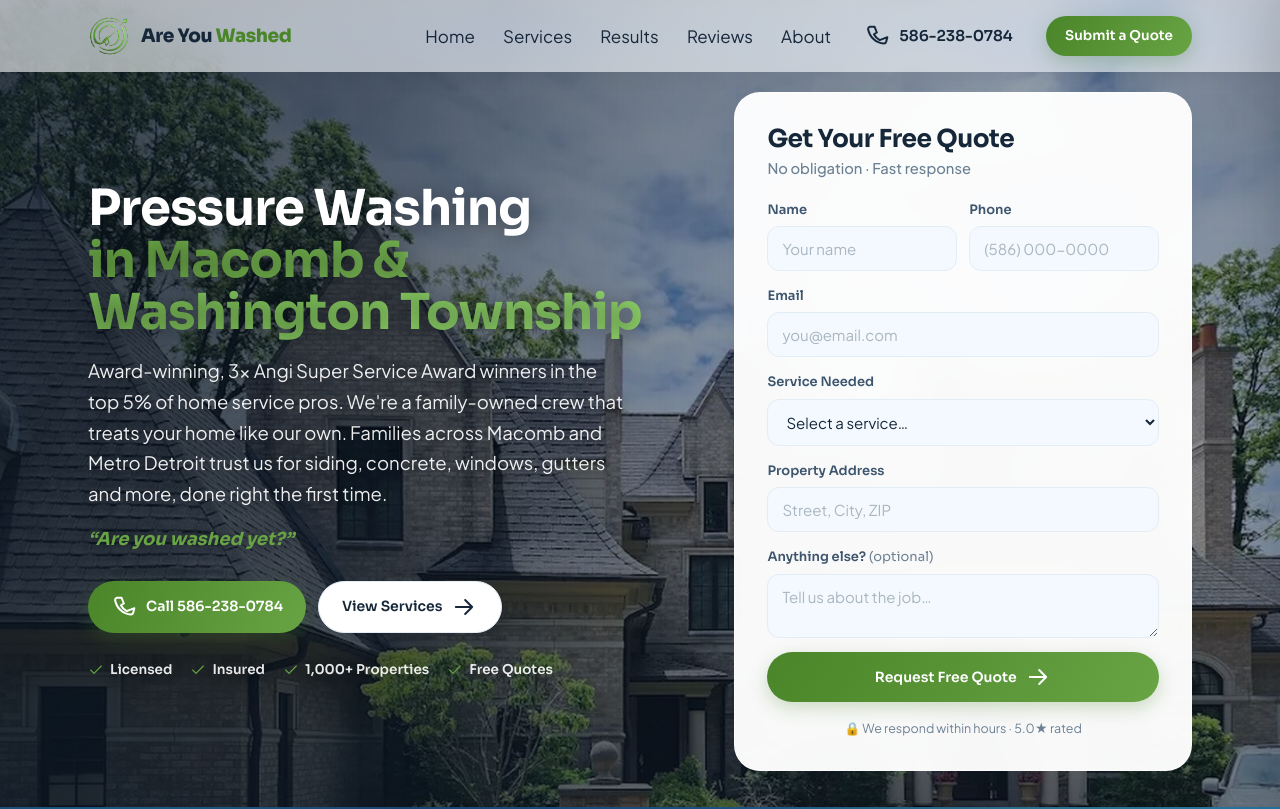
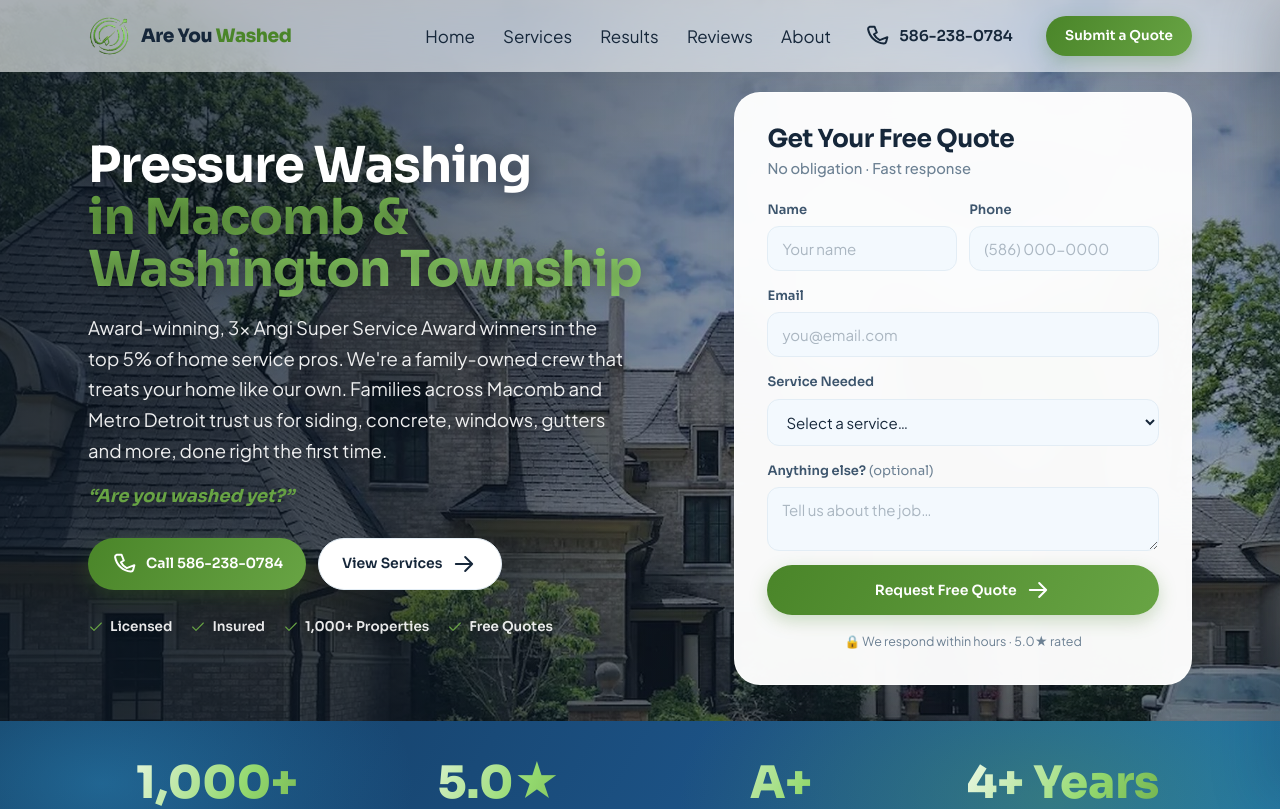
Before and after one commit to notAntonioWilson/are_you_washed, a Next.js app: page / in a window 1280 px wide. Shown: the top 809 px of the page. Built offline with nearby package versions, Linux system fonts and the light colour scheme.

Commit message:
Remove Property Address field from quote form UI and Address key from webhook payload; all other fields and conditional logic unchanged

```diff
--- a/app/api/quote/route.ts
+++ b/app/api/quote/route.ts
@@ -34,7 +34,6 @@ export async function POST(req: NextRequest) {
       Email: email,
       Phone: phone,
       Service: service,
-      Address: (data?.address ?? "").toString().trim(),
       Notes: (data?.details ?? "").toString().trim(),
       "Approx. Number of Windows": (data?.windows ?? "").toString().trim(),
       Stories: (data?.stories ?? "").toString().trim(),
--- a/components/QuoteForm.tsx
+++ b/components/QuoteForm.tsx
@@ -75,11 +75,6 @@ export default function QuoteForm({ variant = "page" }: { variant?: Variant }) {
           <option value="" disabled>Select a service…</option>
           {quoteServices.map((s) => (<option key={s} value={s}>{s}</option>))}
         </select>
-      </div>
-
-      <div className="qf-field">
-        <label htmlFor="address">Property Address</label>
-        <input id="address" name="address" type="text" required placeholder="Street, City, ZIP" />
       </div>
 
       {showWindows && (
```
